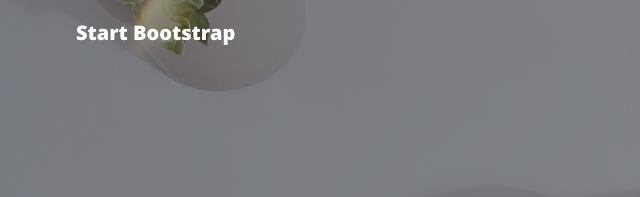
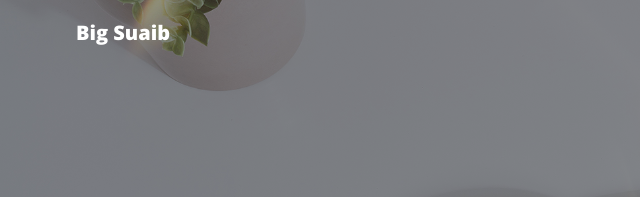
Before and after one commit to suaib1993/Mohamed-Suaib-Jalloh, a website: page index.html in a window 1280 px wide. Shown: the top 197 px of the page, 29-669 px from the left. Drawn offline with nearby package versions, Linux system fonts and the light colour scheme.

Commit message:
Update index.html

```diff
--- a/index.html
+++ b/index.html
@@ -28,7 +28,7 @@
   <!-- Navigation -->
   <nav class="navbar navbar-expand-lg navbar-light fixed-top" id="mainNav">
     <div class="container">
-      <a class="navbar-brand" href="index.html">Start Bootstrap</a>
+      <a class="navbar-brand" href="index.html">Big Suaib</a>
       <button class="navbar-toggler navbar-toggler-right" type="button" data-toggle="collapse" data-target="#navbarResponsive" aria-controls="navbarResponsive" aria-expanded="false" aria-label="Toggle navigation">
         Menu
         <i class="fas fa-bars"></i>
```
